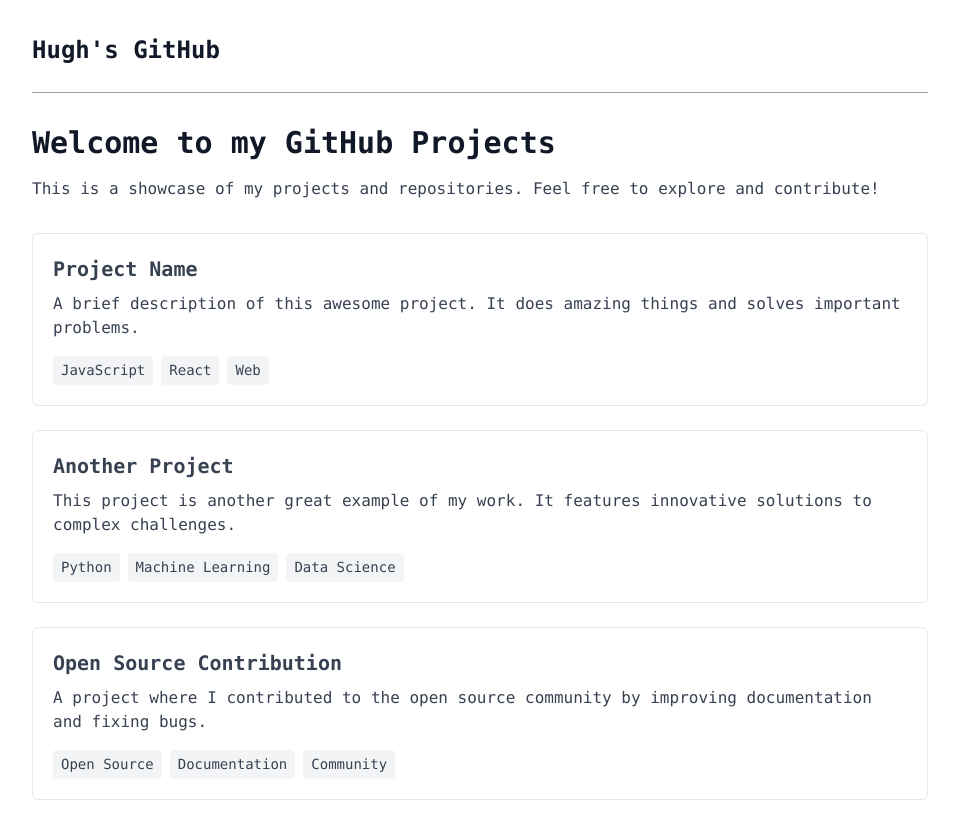
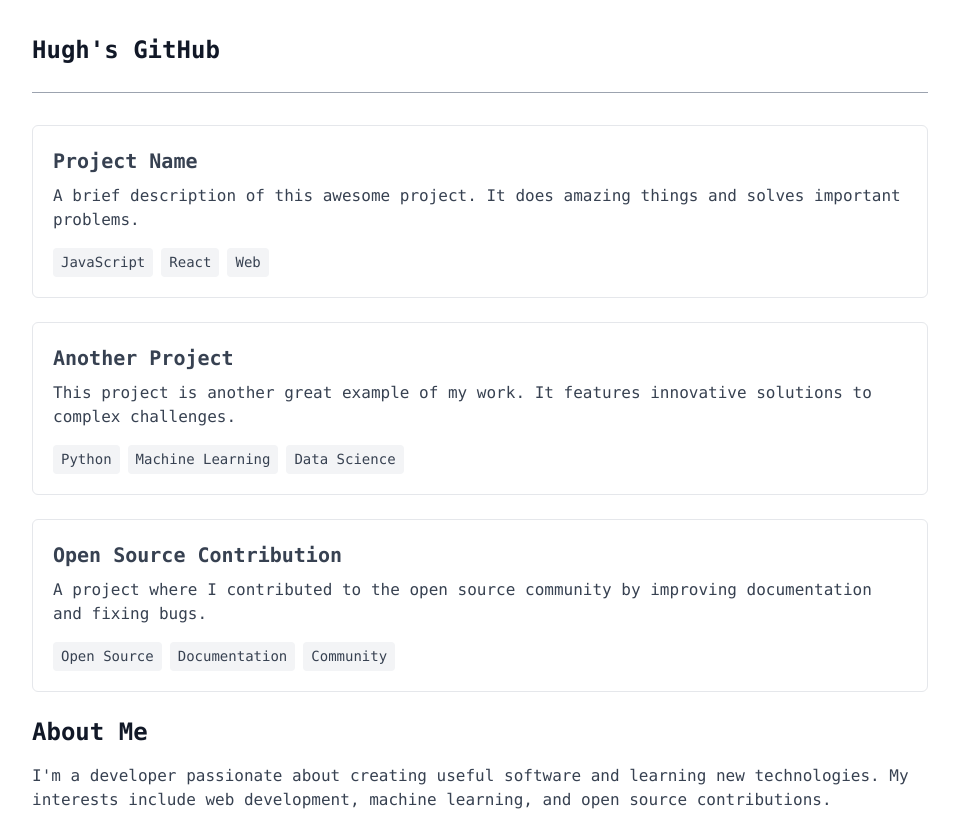
Before and after one commit to hugh/hugh.github.io, a plain HTML site: page index.html in a window 1280 px wide. Shown: the top 815 px of the page, without its empty margins (0-959 px from the left). Drawn offline with Linux system fonts and the light colour scheme.

Commit message:
feat: tweaks

```diff
--- a/index.html
+++ b/index.html
@@ -4,7 +4,7 @@
     <meta charset="utf-8"/>
     <meta http-equiv="x-ua-compatible" content="ie=edge"/>
     <meta name="viewport" content="width=device-width, initial-scale=1, shrink-to-fit=no"/>
-    <title>Hugh's GitHub</title>
+    <title>hugh morgenbesser</title>
     <style>
         /* Base styles and reset */
         *,
@@ -167,11 +167,6 @@
 
             <main>
                 <div>
-                    <h2>Welcome to my GitHub Projects</h2>
-                    <p>
-                        This is a showcase of my projects and repositories. Feel free to explore and contribute!
-                    </p>
-
                     <div class="project-list">
                         <div class="project-card">
                             <div class="project-title">Project Name</div>
```
